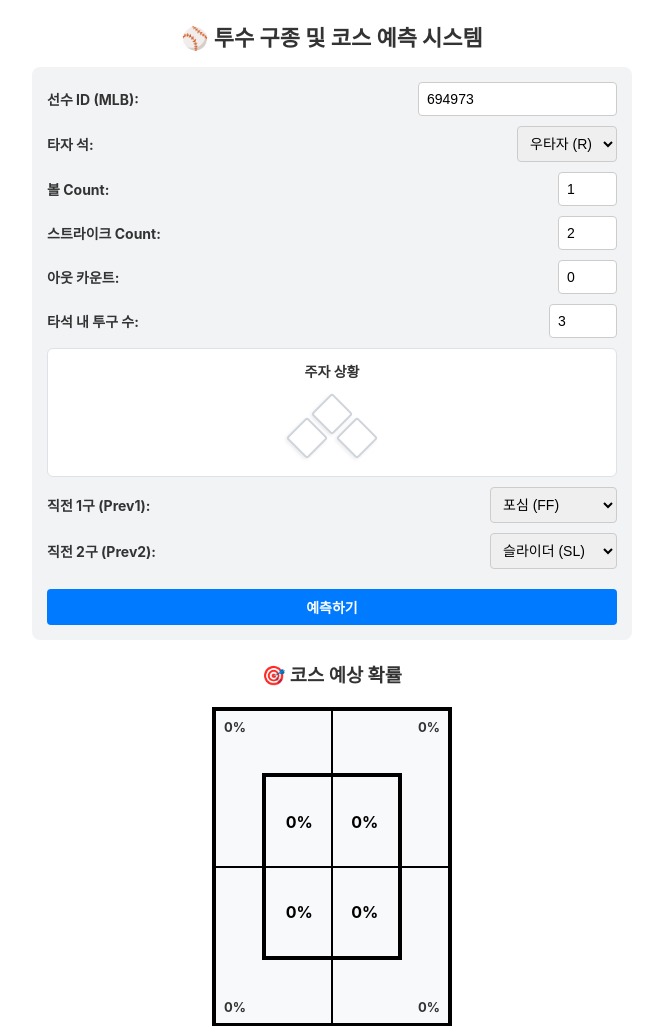
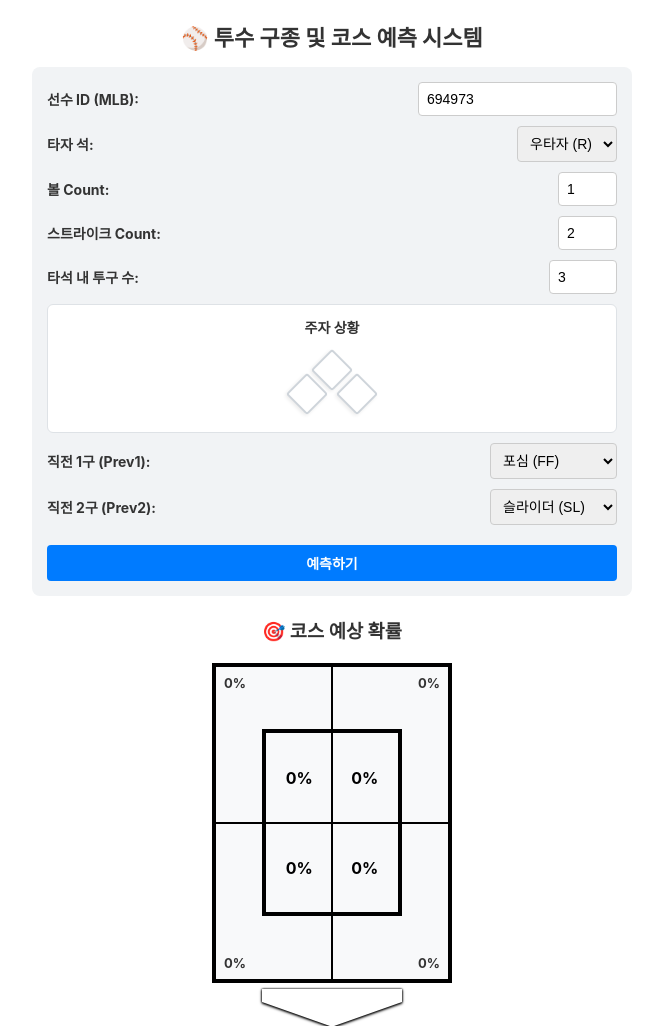
Before and after one commit to jise0oo3027-eng/baseball-app, a Flask app: page / in a window 1280 px wide. Shown: the top 1026 px of the page, without its empty margins (308-971 px from the left). Run offline with Flask 3, Linux system fonts and the light colour scheme.

Commit message:
Update index.html

```diff
--- a/templates/index.html
+++ b/templates/index.html
@@ -338,11 +338,6 @@ button:hover { background-color: #0056b3; }
     </div>
 
     <div class="form-row">
-        <label for="outs_when_up">아웃 카운트:</label>
-        <input type="number" id="outs_when_up" value="0" min="0" max="2">
-    </div>
-
-    <div class="form-row">
         <label for="at_bat_pitch_number">타석 내 투구 수:</label>
         <input type="number" id="at_bat_pitch_number" value="3" min="1" max="10">
     </div>
@@ -447,7 +442,6 @@ async function getPrediction() {
         stand: document.getElementById('stand').value,
         balls: parseInt(document.getElementById('balls').value),
         strikes: parseInt(document.getElementById('strikes').value),
-        outs_when_up: parseInt(document.getElementById('outs_when_up').value),
         at_bat_pitch_number: parseInt(document.getElementById('at_bat_pitch_number').value),
         on_1b: document.getElementById('on_1b').checked ? 1 : 0,
         on_2b: document.getElementById('on_2b').checked ? 1 : 0,
```
